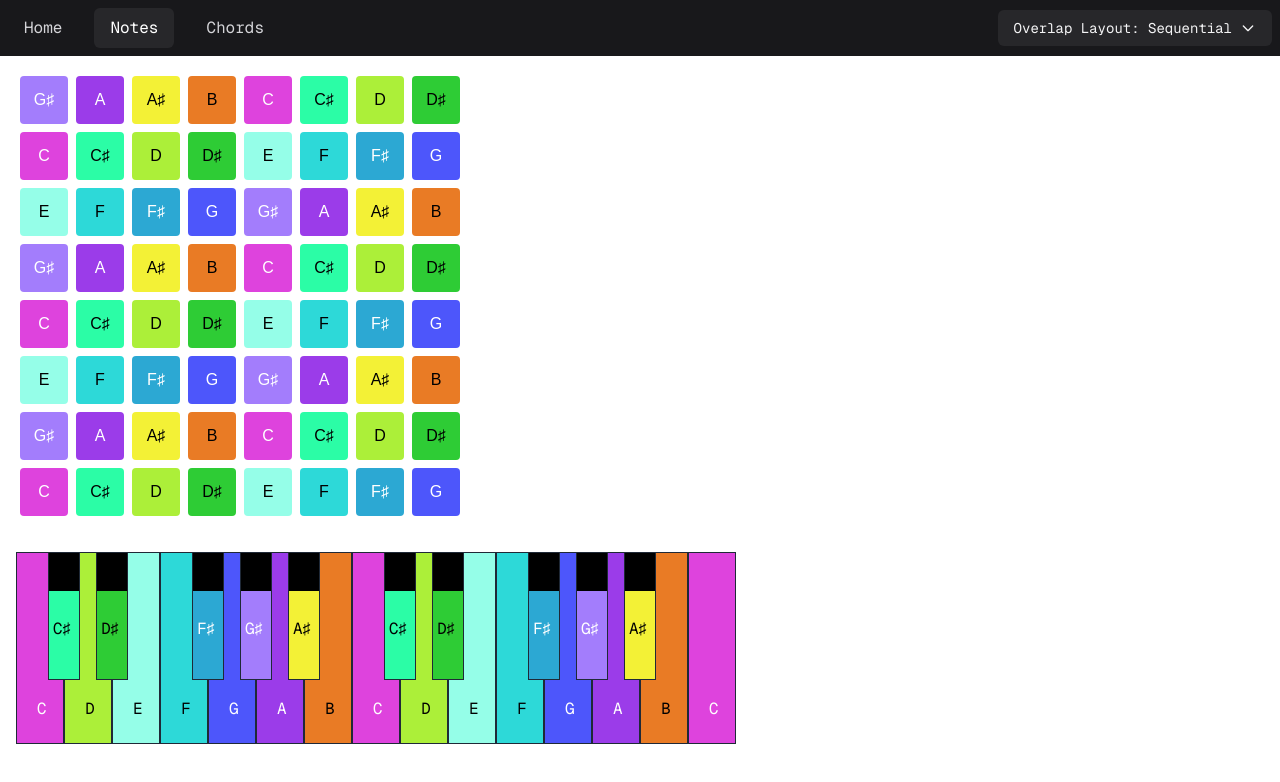
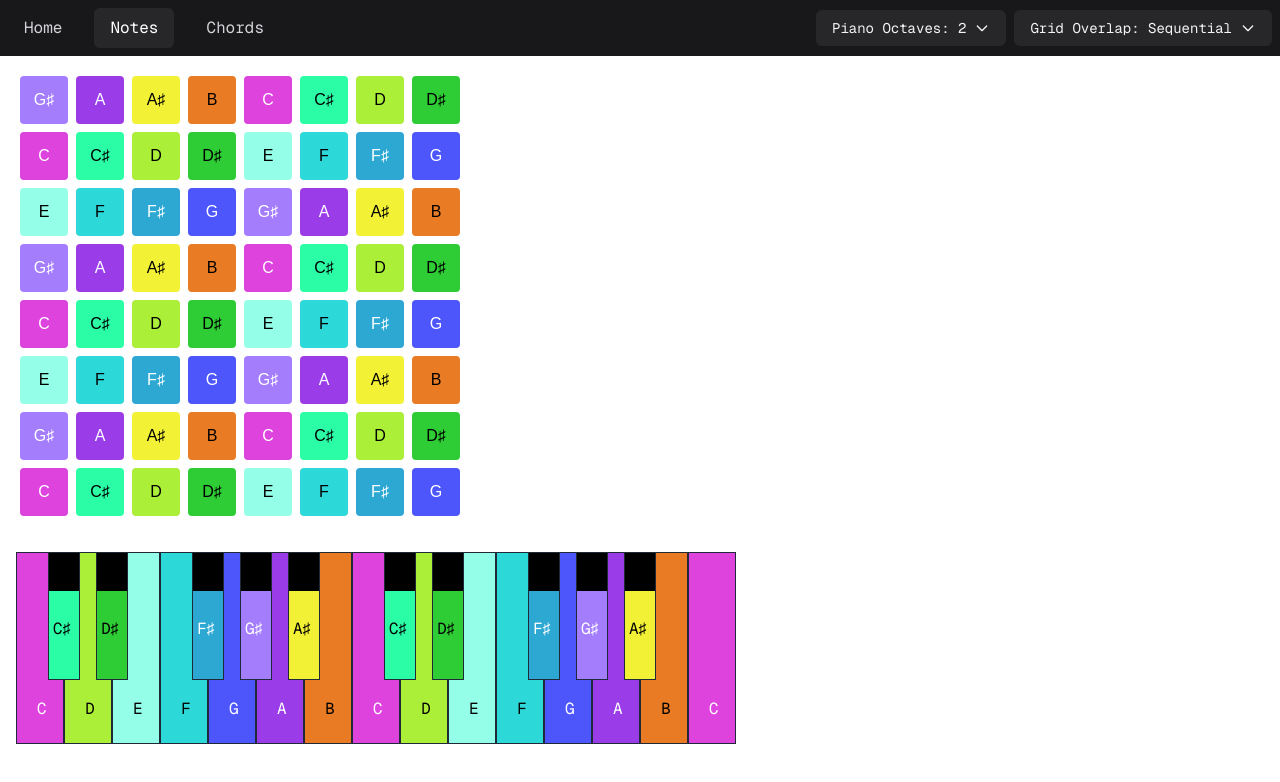
Before and after one commit to leouofa/gridbeat, a Next.js app: page /notes in a window 1280 px wide. Shown: the top 782 px of the page. Built offline with nearby package versions, Linux system fonts and the light colour scheme.

Commit message:
hooked up the octave selection

```diff
--- a/components/Menu.tsx
+++ b/components/Menu.tsx
@@ -2,12 +2,14 @@
 
 import { usePreferences } from "@/contexts/PreferencesContext";
 import { useState, useRef } from "react";
-import { GridWidth } from "@/types";
+import { GridWidth, OctaveLength } from "@/types";
 import Link from "next/link";
 import { useClickOutside } from "@/hooks/useClickOutside";
 import { usePathname } from "next/navigation";
 
 const GRID_WIDTH_OPTIONS: readonly GridWidth[] = [8, 5, 4, 3, 2];
+const OCTAVE_OPTIONS: readonly OctaveLength[] = [1, 2, 3, 4];
+
 const NAV_LINKS = [
   { href: "/", label: "Home" },
   { href: "/notes", label: "Notes" },
@@ -36,7 +38,7 @@ const LayoutDropdown = ({
       className="px-4 py-2 text-sm bg-zinc-800 text-zinc-100 rounded-md hover:bg-zinc-700
                 transition-colors duration-200 flex items-center gap-2"
     >
-      <span>Overlap Layout: {getLayoutLabel(selectedWidth)}</span>
+      <span>Grid Overlap: {getLayoutLabel(selectedWidth)}</span>
       <svg
         className={`w-4 h-4 transition-transform duration-200 ${
           isOpen ? "rotate-180" : ""
@@ -97,28 +99,97 @@ const Navigation = () => {
   );
 };
 
+type OctaveDropdownProps = {
+  isOpen: boolean;
+  onToggle: () => void;
+  selectedOctaves: number;
+  onOctaveSelect: (octaves: number) => void;
+};
+
+const OctaveDropdown = ({
+  isOpen,
+  onToggle,
+  selectedOctaves,
+  onOctaveSelect,
+}: OctaveDropdownProps) => (
+  <div className="relative">
+    <button
+      onClick={onToggle}
+      className="px-4 py-2 text-sm bg-zinc-800 text-zinc-100 rounded-md hover:bg-zinc-700
+                transition-colors duration-200 flex items-center gap-2"
+    >
+      <span>Piano Octaves: {selectedOctaves}</span>
+      <svg
+        className={`w-4 h-4 transition-transform duration-200 ${
+          isOpen ? "rotate-180" : ""
+        }`}
+        fill="none"
+        stroke="currentColor"
+        viewBox="0 0 24 24"
+      >
+        <path
+          strokeLinecap="round"
+          strokeLinejoin="round"
+          strokeWidth={2}
+          d="M19 9l-7 7-7-7"
+        />
+      </svg>
+    </button>
+
+    {isOpen && (
+      <div className="absolute right-0 mt-2 py-2 w-48 bg-zinc-800 rounded-md shadow-lg">
+        {OCTAVE_OPTIONS.map((octaves) => (
+          <button
+            key={octaves}
+            onClick={() => onOctaveSelect(octaves)}
+            className={`w-full text-left px-4 py-2 text-sm ${
+              selectedOctaves === octaves
+                ? "bg-zinc-700 text-white"
+                : "text-zinc-300 hover:bg-zinc-700 hover:text-white"
+            } transition-colors duration-200`}
+          >
+            {octaves} Octave{octaves > 1 ? "s" : ""}
+          </button>
+        ))}
+      </div>
+    )}
+  </div>
+);
+
 export function Menu() {
   const { preferences, updatePreferences } = usePreferences();
-  const [isOpen, setIsOpen] = useState(false);
+  const [isLayoutOpen, setIsLayoutOpen] = useState(false);
+  const [isOctaveOpen, setIsOctaveOpen] = useState(false);
   const menuRef = useRef<HTMLDivElement>(null);
 
-  useClickOutside(menuRef as React.RefObject<HTMLElement>, () =>
-    setIsOpen(false),
-  );
+  useClickOutside(menuRef as React.RefObject<HTMLElement>, () => {
+    setIsLayoutOpen(false);
+    setIsOctaveOpen(false);
+  });
 
   const handleWidthSelect = (width: GridWidth) => {
-    updatePreferences({ gridWidth: width });
-    setIsOpen(false);
+    updatePreferences({ ...preferences, gridWidth: width });
+    setIsLayoutOpen(false);
+  };
+
+  const handleOctaveSelect = (octaves: number) => {
+    updatePreferences({ ...preferences, octaves });
+    setIsOctaveOpen(false);
   };
 
   return (
     <div className="fixed top-0 left-0 right-0 z-50 flex items-center justify-between p-2 bg-zinc-900 text-zinc-100 font-mono">
       <Navigation />
-      <div ref={menuRef}>
+      <div ref={menuRef} className="flex gap-2">
+        <OctaveDropdown
+          isOpen={isOctaveOpen}
+          onToggle={() => setIsOctaveOpen(!isOctaveOpen)}
+          selectedOctaves={preferences.octaves}
+          onOctaveSelect={handleOctaveSelect}
+        />
         <LayoutDropdown
-          isOpen={isOpen}
-          aria-expanded={isOpen}
-          onToggle={() => setIsOpen(!isOpen)}
+          isOpen={isLayoutOpen}
+          onToggle={() => setIsLayoutOpen(!isLayoutOpen)}
           selectedWidth={preferences.gridWidth}
           onWidthSelect={handleWidthSelect}
         />
--- a/components/PianoKeyboard.tsx
+++ b/components/PianoKeyboard.tsx
@@ -1,7 +1,10 @@
+"use client";
+
 import React from "react";
 import { NOTES } from "@/constants";
 import { Note, Interval } from "@/types";
 import { getNoteHighlight } from "@/utils/NoteHighlighter";
+import { usePreferences } from "@/contexts/PreferencesContext";
 
 interface PianoKeyProps {
   note: Note;
@@ -51,9 +54,11 @@ interface PianoKeyboardProps {
 }
 
 const PianoKeyboard: React.FC<PianoKeyboardProps> = ({ pattern, rootNote }) => {
+  const { preferences } = usePreferences();
+
   const createKeys = () => {
     const keys = [];
-    const octaves = 2;
+    const octaves = preferences.octaves;
 
     for (let octave = 0; octave < octaves; octave++) {
       NOTES.forEach((note) => {
--- a/contexts/PreferencesContext.tsx
+++ b/contexts/PreferencesContext.tsx
@@ -5,6 +5,7 @@ import { Preferences, PreferencesContextType } from "@/types";
 
 const defaultPreferences: Preferences = {
   gridWidth: 8,
+  octaves: 2,
 };
 
 const PreferencesContext = createContext<PreferencesContextType | undefined>(
--- a/types/index.ts
+++ b/types/index.ts
@@ -1,7 +1,9 @@
 export type GridWidth = 2 | 3 | 4 | 5 | 8;
+export type OctaveLength = 1 | 2 | 3 | 4;
 
 export interface Preferences {
   gridWidth: GridWidth;
+  octaves: OctaveLength;
 }
 
 export type PreferencesContextType = {
```
